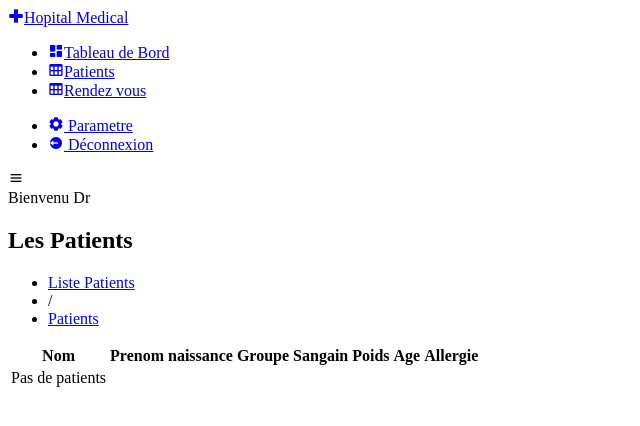
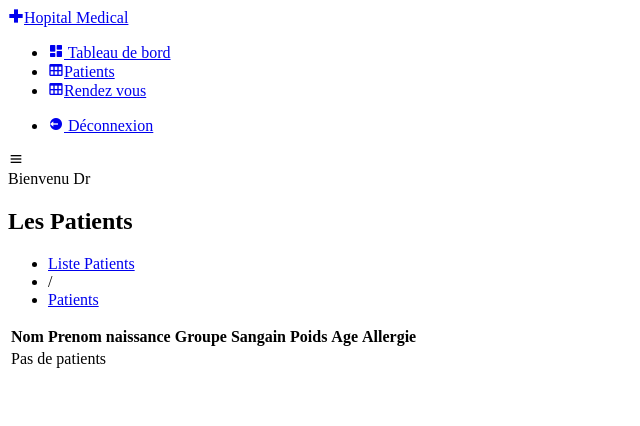
Before and after one commit to MahaNalouti/ProjetWeb, a PHP site: page /patient.php in a window 1280 px wide. Shown: the top 426 px of the page, without its empty margins (0-640 px from the left). Run offline with PHP 8.4, Linux system fonts and the light colour scheme; data that the repository does not hold is empty; some libraries are stand-ins or nearby versions.

Commit message:
Update patient.php

```diff
--- a/patient.php
+++ b/patient.php
@@ -9,7 +9,8 @@ include("connection.php");
 	<meta name="viewport" content="width=device-width, initial-scale=1.0">
 	<link href='https://unpkg.com/boxicons@2.0.9/css/boxicons.min.css' rel='stylesheet'>
 	<link rel="stylesheet" href="style.css">
-	<title>Patients</title>
+	<link rel="stylesheet" href="tableau.css">
+	<title>AdminSite</title>
 </head>
 <body>
 <?php
@@ -50,21 +51,16 @@ include("connection.php");
 	<section id="sidebar">
 		<a href="#" class="brand"><i class='bx bx-plus-medical icon' ></i>Hopital Medical</a>
 		<ul class="side-menu">
-			<li class="side"><a href="medecin.php" ><i class='bx bxs-dashboard icon' ></i>Tableau de Bord</a></li>
+			<li class="side"><a href="medecin.php" ><i class='bx bxs-dashboard icon' ></i> Tableau de bord</a></li>
 			<li class="side">
-				<a href="#" class="active"><i class='bx bx-table icon' ></i>Patients</a>
+				<a href="patient.php" class="active"><i class='bx bx-table icon' ></i>Patients</a>
 			</li>
 			<li class="side">
-				<a href="#"><i class='bx bx-table icon' ></i>Rendez vous</a>
+				<a href="rendez-vous.php"><i class='bx bx-table icon' ></i>Rendez vous</a>
 			</li>
 		</ul>
 		<ul class="side-menu">
-			<li>
-				<a href="parametre.php">
-				<i class='bx bxs-cog icon' ></i>
-					Parametre
-				</a>
-			</li>
+
 			<li>
 				<a href="logout.php">
 				<i class='bx bxs-log-out-circle icon logout'></i>
@@ -100,7 +96,7 @@ include("connection.php");
 			<div class="data">
 			<div class="content-data">
 				<div class="card">
-					<table class="table-bordered" >
+					<table  >
 					<thead>
 									<tr>
 										<th>Nom</th>
@@ -133,7 +129,7 @@ include("connection.php");
 													</tr>';
 												}
 											}else{
-												echo "<tr> <td>Pas de patients</td></tr>";
+												echo "<tr> <td colspan='7'> Pas de patients</td></tr>";
 											}
 
 
```
